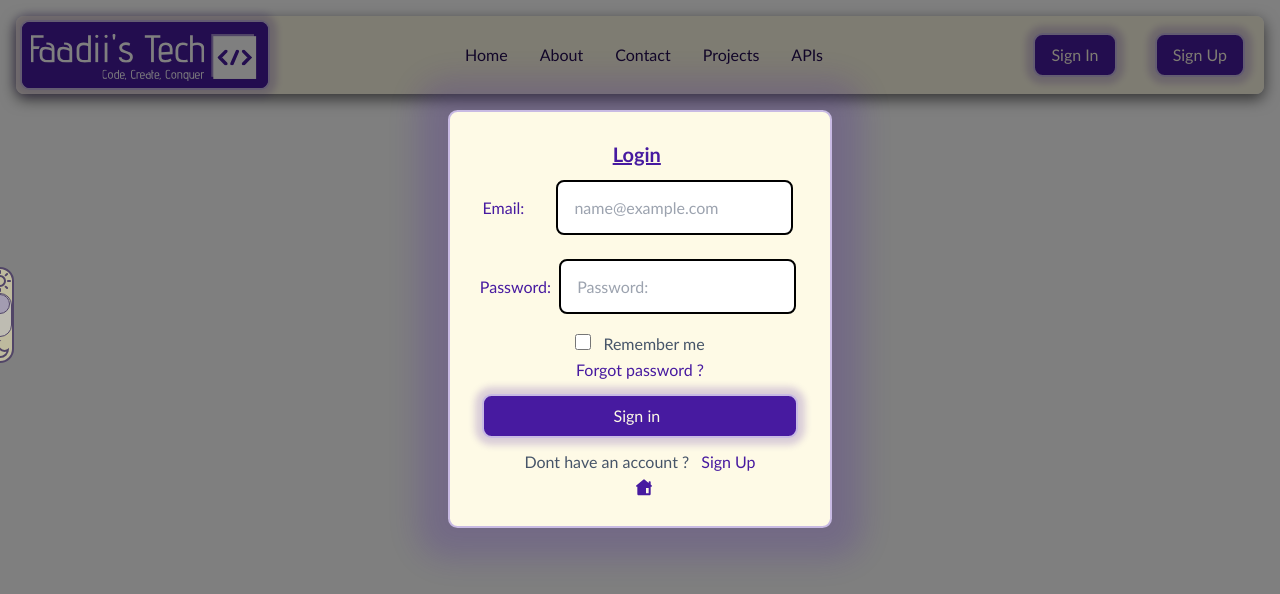
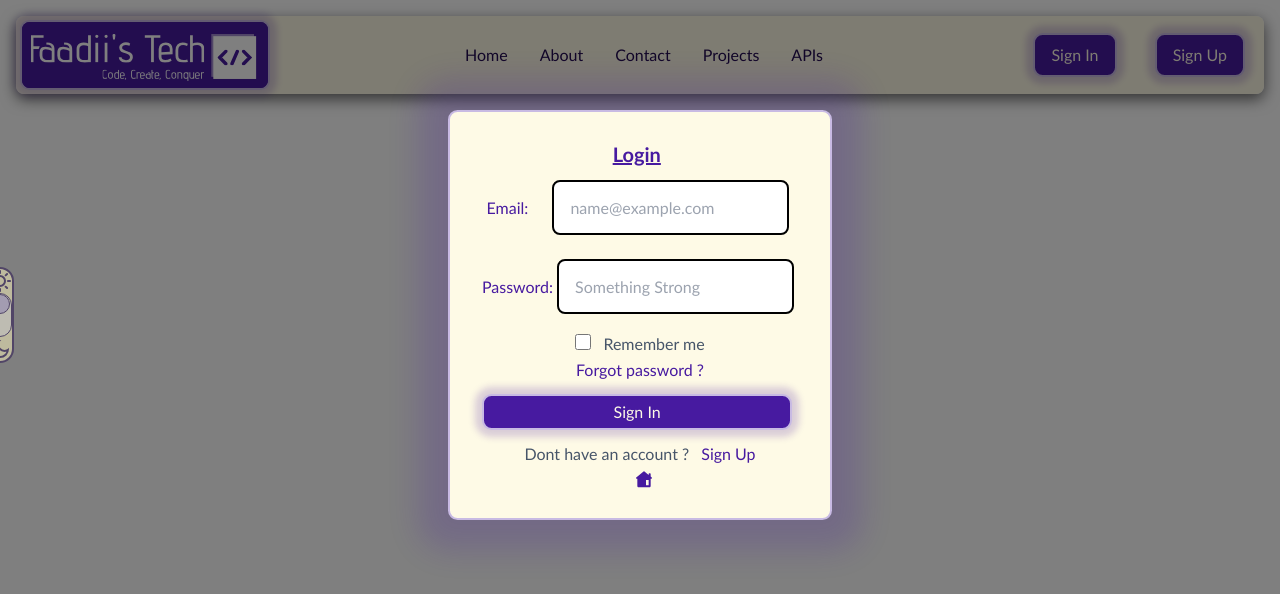
Before and after one commit to Mr-Fahad-Rajput/portfolio, a React (Vite) app in the folder Floatfolio/frontend/: page /signin in a window 1280 px wide. Shown: the top 594 px of the page. Built offline with nearby package versions, Linux system fonts and the light colour scheme.

Commit message:
back integated, works fine

```diff
--- a/Floatfolio/frontend/src/pages/components/SignIn.jsx
+++ b/Floatfolio/frontend/src/pages/components/SignIn.jsx
@@ -1,10 +1,54 @@
 import {useLocation, useNavigate} from "react-router-dom";
 import close from '../../assets/close.svg';
+import { useState } from "react";
 
 
 function SignIn() {
   const { state } = useLocation();
   const navigate = useNavigate();
+  //BackEnd Integration
+  const [user, setUser] = useState({
+    email : "",
+    password : ""
+  });
+  const handleInput = (event) =>{
+    let name = event.target.name;
+    let value = event.target.value;
+
+    setUser({...user, [name]:value});
+  }
+
+  const handleSubmit = async (event) => {
+    event.preventDefault();
+
+    const {email, password} = user;
+    try {
+      const res = await fetch("http://localhost:5000/login",
+      {
+          method: "POST",
+          headers: {
+          "Content-Type": "application/json",
+          },
+          body: JSON.stringify({
+          email,
+          password,
+          }),
+          });
+          if (res.status === 400 || !res) {
+              const errorMessage = await res.text();
+              console.error('Error:', errorMessage);
+              window.alert("Invalid Credentials");
+            } else {
+              window.alert("Login Successful");
+              window.location.reload();
+              window.location.href = "/";
+            }
+          } catch (error) {
+            console.log(error);
+          }
+      }
+
+  // Front End Navigation
   const { fromSpecificPage } = state || {};
   function goBack(){
     if (fromSpecificPage) {
@@ -27,17 +71,21 @@ function SignIn() {
                     <h5 className="mb-2 text-xl dark:text-mainBg font-semibold underline cursor-default w-[98%]">
                       Login
                     </h5>
-                    <form>
+                    <form onSubmit={handleSubmit}>
                       <div className="grid grid-cols-1">
                         <div className="mb-4">
-                          <label className="dark:text-mainBg mr-6" htmlFor="LoginEmail"> Email: </label>
-                          <input id="LoginEmail" type="email" className=" inp "
-                            placeholder="name@example.com"/>
+                          <label className="dark:text-mainBg mr-4" htmlFor="RegisterEmail" > Email: </label>
+                          <input id="RegisterEmail" type="email"  className="inp" placeholder="name@example.com"
+                          name="email"
+                          value={user.email}
+                          onChange={handleInput}/>
                         </div>
                         <div className="mb-4">
-                          <label className="dark:text-mainBg" htmlFor="LoginPassword"> Password: </label>
-                          <input id="LoginPassword" type="password" className=" inp "
-                            placeholder="Password:"/>
+                        <label className="dark:text-mainBg" htmlFor="RegisterPassword" >Password:</label>
+                          <input id="RegisterPassword" type="password" className=" inp" placeholder="Something Strong"
+                          name="password"
+                          value={user.password}
+                          onChange={handleInput}/>
                         </div>
                         <div className="mb-4">
                           <div className="w-full">
@@ -49,8 +97,9 @@ function SignIn() {
                           </p>
                         </div>
                         <div className="mb-4">
-                          <a href="" className="px-[40%] py-4 m-1 btn whitespace-nowrap self-center"> Sign in
-                          </a>
+                        <button type="submit" className="px-[40%] py-3 m-1 btn whitespace-nowrap self-center">
+                            Sign In
+                            </button>
                         </div>
                         <div className="text-center">
                           <span className="text-slate-600 dark:text-mainBg me-2 cursor-default">
--- a/Floatfolio/frontend/src/pages/components/SignUp.jsx
+++ b/Floatfolio/frontend/src/pages/components/SignUp.jsx
@@ -114,6 +114,7 @@ function SignUp() {
                     <div className="mx-[48%] mt-3 w-5 h-5  hover:scale-125 text-dBrand dark:bg-mainBg rounded-3xl cursor-pointer" onClick={()=>{navigate('/', { replace: true })}}><img src={close} alt="Home Button" /></div>
                 </div>
               </div>
+              {/* TODO add a loading Circle until the server responds  */}
               {/* End Content */}
 
         </div>
```
Also changed, not shown: Floatfolio/frontend/src/pages/Contact/Contact.jsx (+1 -9 lines), Floatfolio/frontend/src/apiCall/handleLogin.js (added), Floatfolio/frontend/src/apiCall/handleMessage.js (added), 1 other file (tests, documents, lock files or other folders).
